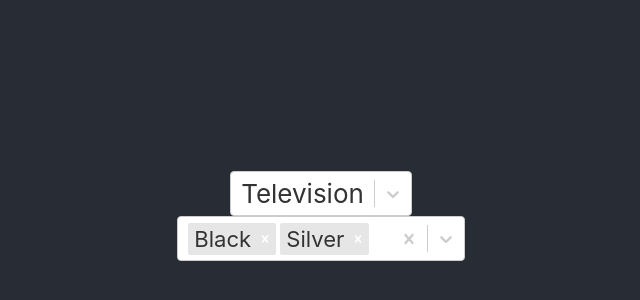
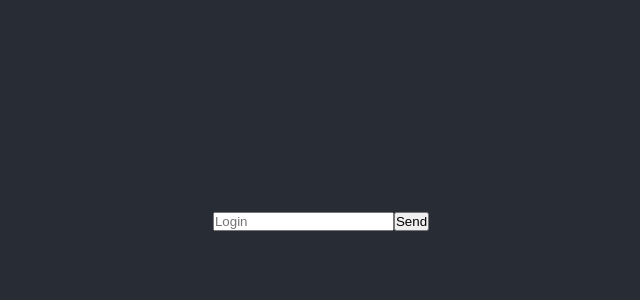
Before and after one commit to imagickid/todos_with_context_api, a React (Create React App) app in the folder my-app/: page / in a window 1280 px wide. Shown: the part 184-484 px from the top of the page, without its empty margins (319-959 px from the left). Built offline with nearby package versions, Linux system fonts and the light colour scheme.

Commit message:
input validation

```diff
--- a/my-app/src/App.js
+++ b/my-app/src/App.js
@@ -1,28 +1,52 @@
 import styles from './App.module.css';
-import Select from 'react-select';
-
-const productOptions = [
-	{ value: 'tv', label: 'Television' },
-	{ value: 'smartphone', label: 'Smartphone' },
-	{ value: 'laptop', label: 'Laptop' },
-];
-
-const colorOptions = [
-	{ value: 'black', label: 'Black' },
-	{ value: 'silver', label: 'Silver' },
-	{ value: 'white', label: 'White' },
-];
+import { useState } from 'react';
 
 export const App = () => {
+	const [login, setLogin] = useState('');
+	const [loginError, setLoginError] = useState(null);
+
+	const onLoginChange = ({ target }) => {
+		setLogin(target.value);
+
+		let error = null;
+
+		if (!/^[\w_]*$/.test(target.value)) {
+			error = 'Incorrect pasword. use letters, symbols and _';
+		} else if (target.value.length > 20) {
+			error = 'No more than 20 symbols';
+		}
+
+		setLoginError(error);
+	};
+
+	const onLoginBlur = () => {
+		if (login.length < 3) {
+			setLoginError('Incorrect password. More than 3 symbols');
+		}
+	};
+
+	const onSubmit = (event) => {
+		event.preventDefault();
+		console.log(login);
+	};
+
 	return (
 		<div className={styles.app}>
 			<div className={styles.header}>
-				<Select options={productOptions} defaultValue={productOptions[0]} />
-				<Select
-					isMulti
-					options={colorOptions}
-					defaultValue={[colorOptions[0], colorOptions[1]]}
-				/>
+				<form onSubmit={onSubmit}>
+					{loginError && <div className={styles.errorLabel}>{loginError}</div>}
+					<input
+						type="text"
+						name="login"
+						value={login}
+						placeholder="Login"
+						onChange={onLoginChange}
+						onBlur={onLoginBlur}
+					/>
+					<button type="submit" disabled={loginError !== null}>
+						Send
+					</button>
+				</form>
 			</div>
 		</div>
 	);
--- a/my-app/src/App.module.css
+++ b/my-app/src/App.module.css
@@ -12,3 +12,7 @@
 	font-size: calc(10px + 2vmin);
 	color: white;
 }
+
+.errorLabel {
+	color: red;
+}
```
